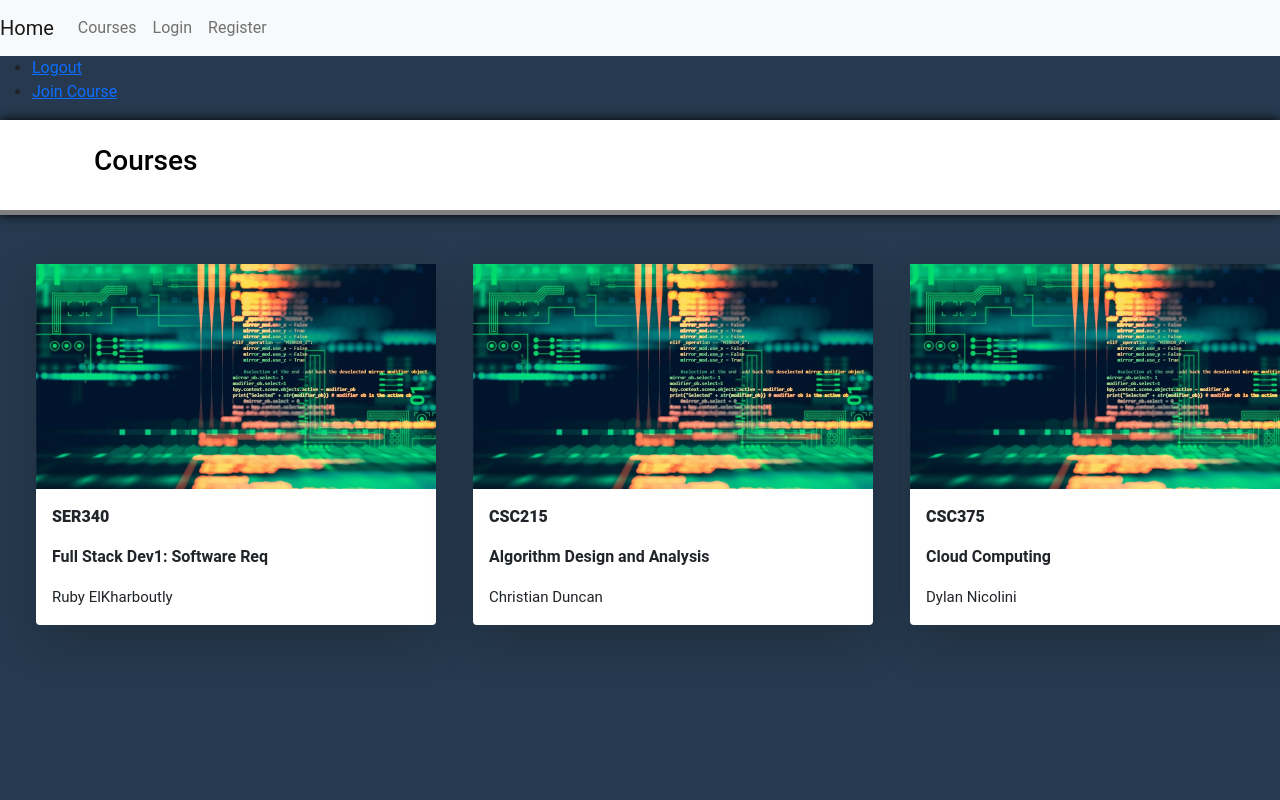
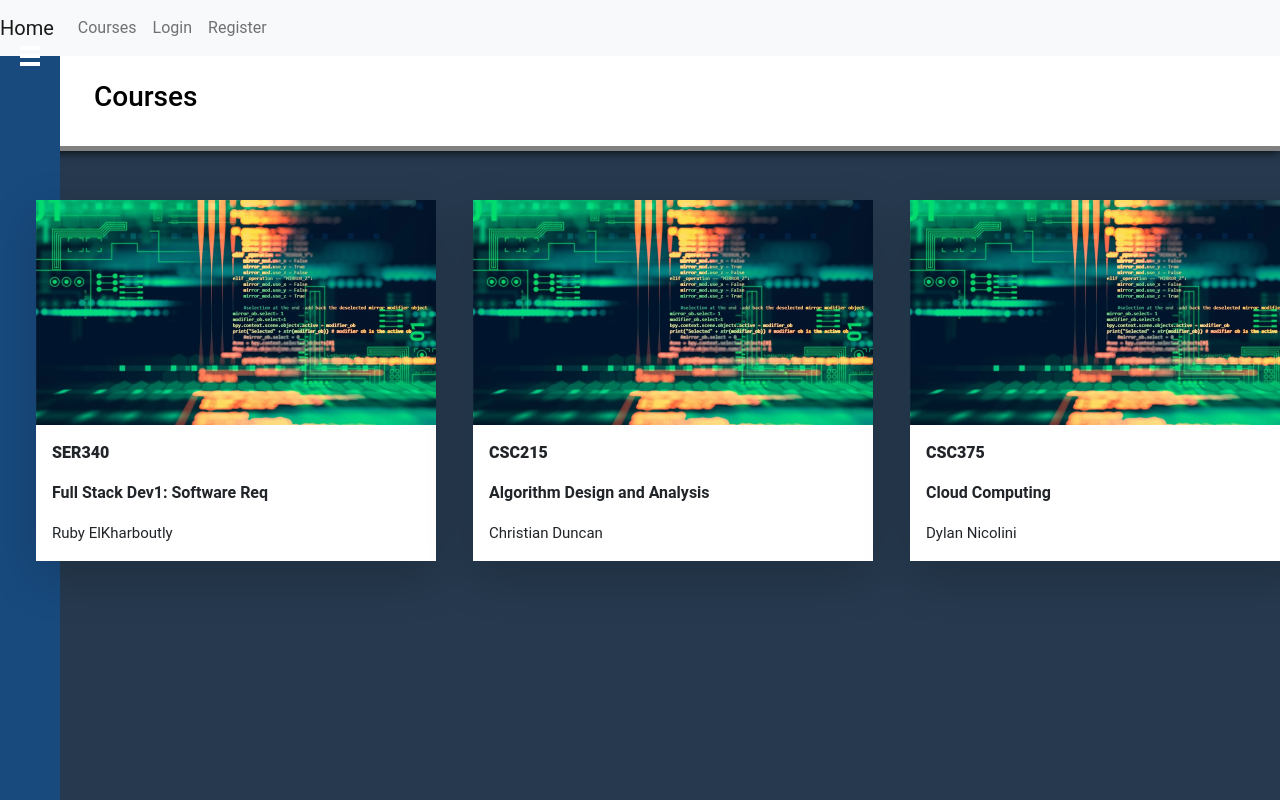
Before and after one commit to eebalboni/FinalProjectSER341, a React (Create React App) app in the folder demo-app-updated-routing/: page /student/courseHome in a window 1280 px wide. Shown: the top 800 px of the page. Built offline with nearby package versions, Linux system fonts and the light colour scheme.

Commit message:
accountSelect

```diff
--- a/demo-app-updated-routing/src/App.js
+++ b/demo-app-updated-routing/src/App.js
@@ -37,7 +37,7 @@ function App() {
           <Route path="/register" element={<RegisterForm />} />
           <Route path="/logout" element={<Logout />} />
           <Route path="/not-found" element={<NotFound />} />
-
+          <Route path="/courseHome" element={<AccountSelect />} />
           <Route path="/student/courseHome" element={<CourseHome />} />
           <Route path="/student/assignmentList" element={<AssignmentList />} />
           <Route path="/student/assignment" element={<FileUploadForm />} />
--- a/demo-app-updated-routing/src/components/accountSelect.jsx
+++ b/demo-app-updated-routing/src/components/accountSelect.jsx
@@ -1,14 +1,105 @@
-import React, { Component } from 'react';
+import React, { Component } from "react";
+import professorlogo from "./professorIcon.jpeg";
+import studentlogo from "./studentIcon.png";
+import { Link } from "react-router-dom";
+
 class AccountSelect extends Component {
-    constructor(props) {
-        super(props);
-    }
-    state = {  }
-    render() {
-        return ( <form>
-            <h1>test</h1>
-        </form> );
-    }
+  constructor(props) {
+    super(props);
+  }
+  state = {};
+  render() {
+    return (
+      <body id="loginBody">
+        <div className="background">
+          <span></span>
+          <span></span>
+          <span></span>
+          <span></span>
+          <span></span>
+          <span></span>
+          <span></span>
+          <span></span>
+          <span></span>
+          <span></span>
+          <span></span>
+          <span></span>
+          <span></span>
+          <span></span>
+          <span></span>
+          <span></span>
+          <span></span>
+          <span></span>
+          <span></span>
+          <span></span>
+          <span></span>
+          <span></span>
+          <span></span>
+          <span></span>
+          <span></span>
+          <span></span>
+          <span></span>
+          <span></span>
+          <span></span>
+          <span></span>
+
+          <main>
+            <div class="container" style={{ marginTop: 150 }}>
+              <div class="row align-items-center">
+                <div class="col-3 mx-auto">
+                  <div class="card shadow border" id="courseCard">
+                    <div
+                      class="card-body d-flex flex-column align-items-center"
+                      id="courseCardBody"
+                    >
+                      <img
+                        src={professorlogo}
+                        alt="Logo"
+                        className="bd-placeholder-img card-img-top"
+                        style={{ borderRadius: 0 }}
+                      />
+                      <div className="card-body" id="courseCardBody">
+                        <p className="card-text fw-bold fs-4">
+                          <strong>Professor</strong>
+                        </p>
+                      </div>
+                    </div>
+                  </div>
+                </div>
+                <div class="col-3 mx-auto">
+                  <div class="card shadow border" id="courseCard">
+                    <div
+                      class="card-body d-flex flex-column align-items-center"
+                      id="courseCardBody"
+                    >
+                      <img
+                        src={studentlogo}
+                        alt="Logo"
+                        className="bd-placeholder-img card-img-top"
+                        style={{ borderRadius: 0 }}
+                      />
+
+                      <div className="card-body" id="courseCardBody">
+                        <p className="card-text fw-bold fs-4">
+                          <strong>Student</strong>
+                        </p>
+                      </div>
+                    </div>
+                  </div>
+                </div>
+              </div>
+            </div>
+          </main>
+
+          <footer>
+            <div className="text-center fixed-bottom pb-3" id="loginFooter">
+              Chris Rocco - Emily Balboni - Amber Kusma &copy; Quinnipiac 2023
+            </div>
+          </footer>
+        </div>
+      </body>
+    );
+  }
 }
 
 export default AccountSelect;
--- a/demo-app-updated-routing/src/components/courseHome.jsx
+++ b/demo-app-updated-routing/src/components/courseHome.jsx
@@ -21,7 +21,7 @@ class CourseHome extends Component {
 
   render() {
     return (
-      <body style={{ backgroundColor: "#26394e", minHeight: "100" }}>
+      <body id="courseBody">
         <SideBar />
 
         <header id="courseHeader">
--- a/demo-app-updated-routing/src/components/courseHomeBody.jsx
+++ b/demo-app-updated-routing/src/components/courseHomeBody.jsx
@@ -23,7 +23,7 @@ class CourseHomeBody extends Component {
                 className="bd-placeholder-img card-img-top"
                 style={{ borderRadius: 0 }}
               />
-              <div className="card-body">
+              <div className="card-body" id="courseCardBody">
                 <p className="card-text fw-bold fs-6">
                   <strong>{course.course}</strong>
                 </p>
--- a/demo-app-updated-routing/src/components/loginForm.jsx
+++ b/demo-app-updated-routing/src/components/loginForm.jsx
@@ -112,7 +112,7 @@ class LoginForm extends Form {
 
           <footer>
             <div class="text-center fixed-bottom pb-3" id="loginFooter">
-              Chris Rocco - Emily Balboni - Amber Kusma &copy; Quinnipiac 2022
+              Chris Rocco - Emily Balboni - Amber Kusma &copy; Quinnipiac 2023
             </div>
           </footer>
         </div>
--- a/demo-app-updated-routing/src/components/registerForm.jsx
+++ b/demo-app-updated-routing/src/components/registerForm.jsx
@@ -110,7 +110,7 @@ class RegisterForm extends Form {
 
           <footer>
             <div className="text-center fixed-bottom pb-2" id="loginFooter">
-              Chris Rocco - Emily Balboni - Amber Kusma &copy; Quinnipiac 2022
+              Chris Rocco - Emily Balboni - Amber Kusma &copy; Quinnipiac 2023
             </div>
           </footer>
         </div>
--- a/demo-app-updated-routing/src/index.css
+++ b/demo-app-updated-routing/src/index.css
@@ -334,7 +334,7 @@
   background: #c72059;
 }
 
-#loginFooter {
+footer {
   color: white;
 }
 
@@ -367,7 +367,117 @@ main {
   border: 0;
 }
 
+#courseCardBody {
+  background-image: linear-gradient(white, white);
+}
+
 #courseModalLabel {
   color: black;
   text-shadow: 0px 0px 0px transparent;
 }
+
+#courseCard:hover {
+  transform: scale(1.05);
+  transition: transform 300ms ease-in-out;
+  box-shadow: 0px 15px 20px -3px black !important;
+}
+
+.album {
+  display: flex;
+}
+
+#courseBody {
+  margin: 0;
+  padding: 0;
+  width: 100%;
+  height: 100%;
+  background-color: #26394e;
+}
+
+#assignments,
+#studentNames,
+#rosterCourse {
+  color: black;
+  background-color: white;
+}
+
+#menu {
+  height: 100%;
+  position: fixed;
+  background-color: #184a7e;
+  width: 200px;
+  transition: 1000ms all cubic-bezier(0.19, 1, 0.22, 1);
+  transform: translateX(-100%);
+  left: 60px;
+}
+
+#menu.expanded {
+  transform: translateX(0%);
+  left: 0px;
+}
+
+.menu-inner {
+  width: 100%;
+  height: 100%;
+  position: relative;
+}
+
+#blob {
+  top: 0;
+  z-index: -1;
+  right: 60px;
+  transform: translateX(100%);
+  height: 100%;
+  position: absolute;
+}
+
+#blob-path {
+  height: 100%;
+  fill: #184a7e;
+}
+
+.hamburger {
+  right: 20px;
+  position: absolute;
+  width: 20px;
+  height: 20px;
+  margin-top: -10px;
+}
+
+.hamburger .line {
+  width: 100%;
+  height: 4px;
+  background-color: #fff;
+  position: absolute;
+}
+
+.hamburger .line:nth-child(2) {
+  top: 50%;
+  margin-top: -2px;
+}
+
+.hamburger .line:nth-child(3) {
+  bottom: 0;
+}
+
+h1 {
+  position: fixed;
+  right: 0;
+  margin: 0;
+}
+
+.menu-list {
+  padding: 0;
+  list-style: none;
+  width: 50%;
+  margin-left: 20%;
+  position: absolute;
+  top: 20px;
+}
+
+.menu-list,
+.menu-item {
+  color: #fff;
+  font-family: sans-serif;
+  margin-bottom: 15px;
+}
```
Also changed, not shown: demo-app-updated-routing/src/components/professorIcon.jpeg (added), demo-app-updated-routing/src/components/studentIcon.png (added).
